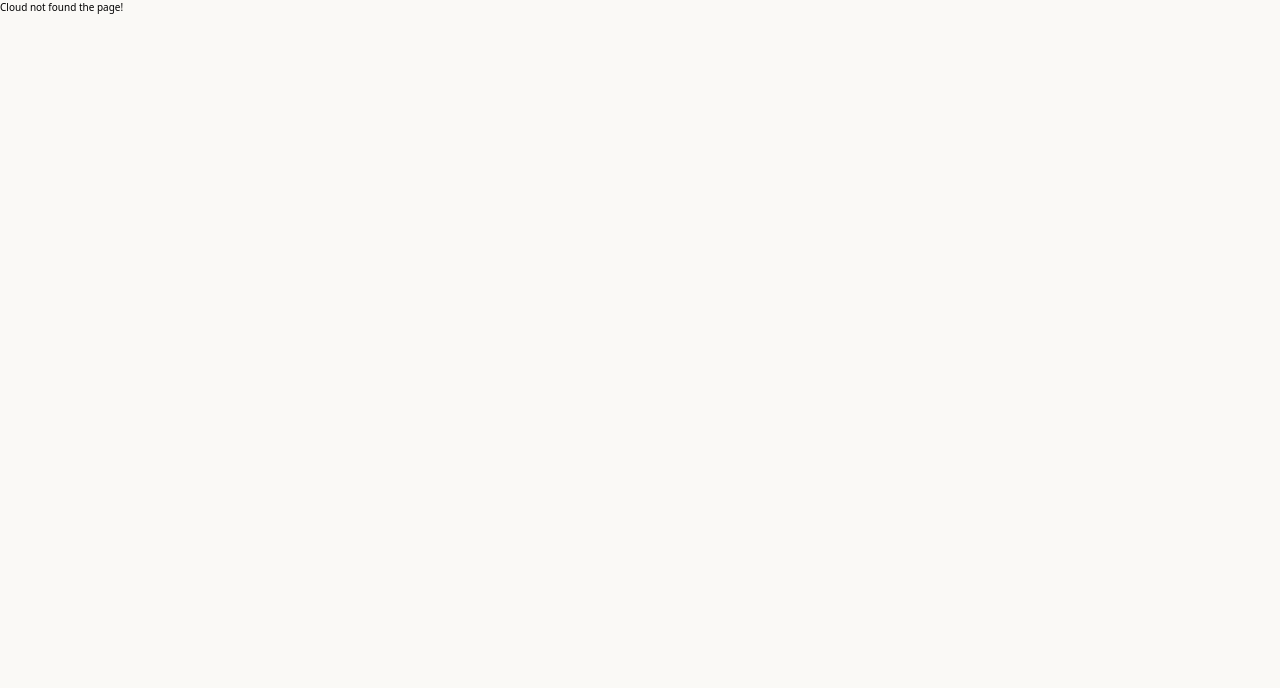
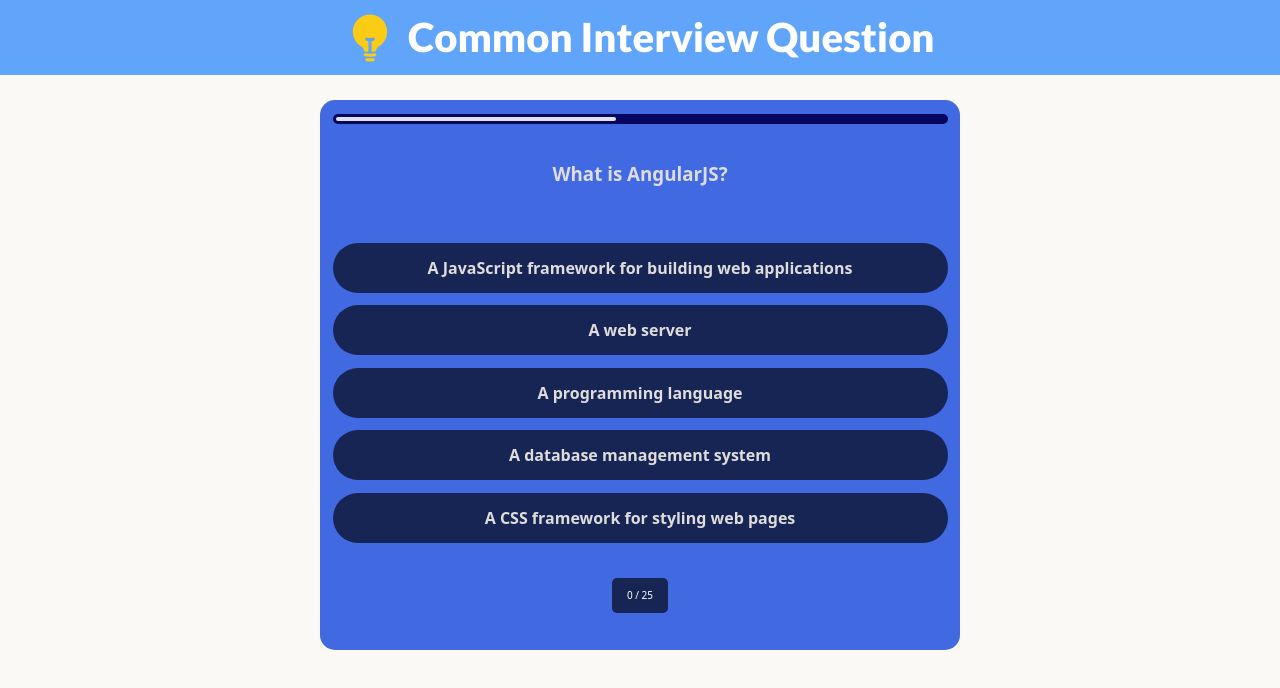
Before and after one commit to dhinesh20022806/quiz-app, a React (Vite) app: page /angularjs in a window 1280 px wide. Before the commit this address had no page. Shown: the top 688 px of the page. Built offline with nearby package versions, Linux system fonts and the light colour scheme.

Commit message:
complete project

```diff
--- a/src/App.jsx
+++ b/src/App.jsx
@@ -9,28 +9,44 @@
 } from './pages/Quiz';
 import ErrorPage from './pages/Error';
 import SummaryPage from './pages/Summary';
+import UserAnswerContextProvider from './store/user-answer-context';
+import QuizLayout from './pages/QuizLayout';
 
 const router = createBrowserRouter([
   {
     path: '/',
     element: <RootLayout />,
     errorElement: <ErrorPage />,
+
     children: [
-      { path: '', element: <HomePage /> },
+      { index:true, element: <HomePage /> },
       {
-        path: ':programmingID/quiz',
-        element: <QuizPage />,
-        loader: questionsLoader,
+        path: ':programmingID',
+        element: <QuizLayout />,
+        id:'question-programmingLanguage',
+        loader:questionsLoader,
+        children:[
+          {
+            index:true,
+            element : <QuizPage/>
+
+          },
+          {
+            path: 'summary',
+            element: <SummaryPage />,
+          },
+
+        ]
+
       },
-      {
-        path: ':programmingID/summary',
-        element: <SummaryPage />,
-      },
+
     ],
   },
 ]);
 const App = () => {
-  return <RouterProvider router={router}></RouterProvider>;
+  return (<UserAnswerContextProvider>
+    <RouterProvider router={router}></RouterProvider>
+  </UserAnswerContextProvider>);
 };
 
 export default App;
--- a/src/components/ProgrammingBox.jsx
+++ b/src/components/ProgrammingBox.jsx
@@ -2,7 +2,7 @@
 const ProgrammingBox = ({ image, title, cssClass, link }) => {
   return (
     <Link
-      to={`/${link}/quiz`}
+      to={`/${link}`}
       className={` transition-all transform flex flex-col justify-center xs:scale-50 xs:hover:scale-75 xxs:scale-50  md:scale-50  ${cssClass}  h-[40vh] shadow-2xl relative rounded-2xl text-white`}
     >
       <p className="text-2xl uppercase font-bold text-center  ">
--- a/src/components/Question.jsx
+++ b/src/components/Question.jsx
@@ -1,8 +1,12 @@
-import {useState} from 'react'
+import {useState, useContext} from 'react'
 import Answer from './Answer';
 import ProgressBar from './ProgressBar';
+import { UserAnswerCtx } from '../store/user-answer-context';
 
-const Question = ({handleSkip,currentQuestion , handleUserAnswer}) => {
+
+const Question = ({handleSkip,currentQuestion , handleUserAnswer, questions}) => {
+
+  const {userAnswer} = useContext(UserAnswerCtx)
     const [answer, setAnswer] = useState({
         selectedAnswer:'',
         isCorrect:null,
@@ -62,14 +66,22 @@
         {currentQuestion.text}
       </h1>
 
-      <div className="h-[250px]">
+      <div className="">
         <Answer
           handleUserAnswer={handleAnswer}
           answers={currentQuestion.answers}
           answerState={answerState}
           selectedAnswer={answer.selectedAnswer}
         />
+
       </div>
+
+      <div className='flex justify-center items-center   '>
+      <p className=' text-white  bg-blue-950 px-6 py-4 rounded-lg ' >
+          {userAnswer.length} / {questions.length}
+        </p>
+      </div>
+
    </>
   )
 }
--- a/src/components/Quiz.jsx
+++ b/src/components/Quiz.jsx
@@ -1,9 +1,11 @@
-import { useCallback, useState } from 'react';
+import { useCallback, useContext } from 'react';
 import { useNavigate } from 'react-router-dom';
+import {UserAnswerCtx} from '../store/user-answer-context'
 
 import Question from './Question';
 const Quiz = ({ questions, path }) => {
-  const [userAnswer, setUserAnswer] = useState([]);
+
+  const {userAnswer, handleSkip, handleUserAnswer } = useContext(UserAnswerCtx)
 
 
   const navigate = useNavigate();
@@ -11,40 +13,34 @@
 
   const activeQuestionIndex = userAnswer.length;
 
-  const handleUserAnswer = useCallback(answer => {
-    setUserAnswer(prev => {
-        return [...prev, answer]
-    })
 
-  },[])
-
-  const handleSkip = useCallback(()=>{
-    setUserAnswer(prev => {
-      return [...prev, null]
-    })
-  },[])
 
 
 
   const currentQuestion = questions[activeQuestionIndex];
 
-  if(questions.length !== userAnswer.length){
+  if(questions.length === userAnswer.length){
     navigate(`${path}/summary`)
   }
   console.log(userAnswer);
 
   console.log('%cparent re rendering' , "color:red; border: 1px solid red;");
   return (
-    <div className="w-3/6 min-w-[350px] p-5 mx-auto bg-[#4169e1] h-[50rem] space-y-14 rounded-3xl text-[#dfdcdc] ">
+   <>
+     <div className="w-3/6 min-w-[350px]  mx-auto bg-[#4169e1] h-[55rem] p-5 space-y-14 rounded-3xl text-[#dfdcdc]  ">
       <Question
       key={activeQuestionIndex}
       handleSkip={handleSkip}
     currentQuestion={currentQuestion}
     handleUserAnswer={handleUserAnswer}
+    questions={questions}
 
 
       />
+
     </div>
+
+   </>
   );
 };
 
--- a/src/components/Summary.jsx
+++ b/src/components/Summary.jsx
@@ -1,6 +1,21 @@
-import React from 'react';
+import {useContext} from 'react';
 import quizCompleteIMG from '../asserts/images/quiz-complete.png'
-const Summary = () => {
+import { UserAnswerCtx } from '../store/user-answer-context';
+import { Link } from 'react-router-dom';
+const Summary = ({questions}) => {
+    const {userAnswer} = useContext(UserAnswerCtx)
+    console.log(questions , 'from components');
+    const wrongAnswer = [...userAnswer].filter((answer, index) => answer !== questions[index].answers[0] && answer !== null)
+    const skippedAnswer = [...userAnswer].filter((answer) => answer === null);
+
+    console.log(wrongAnswer.length / userAnswer.length);
+    console.log( Math.round(0.5384615384615384));
+
+    const wrongAnswerPercentage = (wrongAnswer.length / userAnswer.length) * 100;
+    const skippedAnswerPercentage = (skippedAnswer.length / userAnswer.length) * 100;
+    const correctAnswerPercentage = ( (userAnswer.length - (wrongAnswer.length + skippedAnswer.length) ) / userAnswer.length) * 100
+
+    console.log(wrongAnswerPercentage, 'hi');
   return (
     <div className="w-1/2 bg-blue-600 text-white mx-auto gap-5 flex items-center p-2 flex-col rounded-xl h-fit">
       <p className="text-7xl font-bold">Summary</p>
@@ -11,25 +26,39 @@
       />
       <div className='flex justify-evenly w-full'>
       <div className='bg-blue-400 rounded-full p-2 size-[150px] flex flex-col gap-1 justify-center items-center'>
-        <p className='text-4xl font-black'>98.02%</p>
+        <p className='text-4xl font-black'>{wrongAnswerPercentage.toFixed(2)}%</p>
         <p className='text-2xl '>wrong Answer</p>
       </div>
       <div className='bg-blue-400 rounded-full p-2 size-[150px] flex flex-col gap-1 justify-center items-center'>
-        <p className='text-4xl font-black'>98.02%</p>
-        <p className='text-2xl '>wrong Answer</p>
+        <p className='text-4xl font-black'>{correctAnswerPercentage.toFixed(2)}%</p>
+        <p className='text-2xl '>Correct Answer</p>
       </div>
       <div className='bg-blue-400 rounded-full p-2 size-[150px] flex flex-col gap-1 justify-center items-center'>
-        <p className='text-4xl font-black'>98.02%</p>
-        <p className='text-2xl '>wrong Answer</p>
+        <p className='text-4xl font-black'>{skippedAnswerPercentage.toFixed(2)}%</p>
+        <p className='text-2xl '>skipped Answer</p>
       </div>
 
       </div>
-      <div className='bg-black'>
+      <div className='bg-white py-5 rounded-lg'>
       <ul>
-        3
+        {userAnswer.map((answer, index)=>{
+
+
+            return (<li key={index} className='flex flex-col items-center text-3xl gap-4 mb-9'>
+                    <h1 className='size-20 rounded-full bg-red-300 text-center py-4 '>{index + 1}</h1>
+                    <p className='text-black'>{questions[index].text}</p>
+                    {answer === null ? <p className='text-black'>Skipped</p> : <p className={answer === questions[index].answers[0] ? 'text-green-700' : 'text-red-700'}>{answer} </p>}
+
+            </li>)
+        })}
       </ul>
 
       </div>
+
+      <Link to='/' className=''>
+        try other programming Languages
+
+      </Link>
     </div>
   );
 };
--- a/src/pages/Home.jsx
+++ b/src/pages/Home.jsx
@@ -1,5 +1,6 @@
 import ProgrammingBox from '../components/ProgrammingBox';
 const { programmingLanguages } = await import('../languageData');
+
 const HomePage = () => {
   return (
     <>
--- a/src/pages/Quiz.jsx
+++ b/src/pages/Quiz.jsx
@@ -1,7 +1,7 @@
 import { Suspense } from 'react';
 import {
   useParams,
-  useLoaderData,
+  useRouteLoaderData,
   Await,
   json,
 } from 'react-router-dom';
@@ -21,7 +21,8 @@
 
 const QuizPage = () => {
   const params = useParams();
-  const questions = useLoaderData();
+  const questions = useRouteLoaderData('question-programmingLanguage');
+  console.log(questions);
 
   return (
     <Suspense fallback={<p className="text-center">loading</p>}>
@@ -46,6 +47,8 @@
     languageMap[params.programmingID]
   ) {
     const module = await languageMap[params.programmingID]();
+    console.log('from loader');
+    console.log(module.default);
 
     return module.default;
   }
--- /dev/null
+++ b/src/pages/QuizLayout.jsx
@@ -0,0 +1,10 @@
+import React from 'react'
+import { Outlet } from 'react-router-dom'
+
+const QuizLayout = () => {
+  return (
+    <Outlet/>
+  )
+}
+
+export default QuizLayout
--- a/src/pages/Summary.jsx
+++ b/src/pages/Summary.jsx
@@ -1,9 +1,11 @@
-import { Link } from 'react-router-dom'
+import { Link, useRouteLoaderData } from 'react-router-dom'
 import Summary from '../components/Summary'
 
 const SummaryPage = () => {
+  const questions = useRouteLoaderData('question-programmingLanguage');
+  console.log(questions);
   return (
-   <Summary/>
+   <Summary questions={questions}/>
   )
 }
 
--- /dev/null
+++ b/src/store/user-answer-context.jsx
@@ -0,0 +1,37 @@
+import { createContext, useState, useCallback } from "react";
+
+export const UserAnswerCtx = createContext({
+    userAnswer : [],
+    handleUserAnswer: ()=>{},
+    handleSkip:()=>{},
+
+})
+
+
+
+export default function UserAnswerContextProvider({children}){
+    const [userAnswer, setUserAnswer] = useState([]);
+
+    const handleUserAnswer = useCallback(answer => {
+        setUserAnswer(prev => {
+            return [...prev, answer]
+        })
+
+      },[])
+
+      const handleSkip = useCallback(()=>{
+        setUserAnswer(prev => {
+          return [...prev, null]
+        })
+      },[])
+
+    let value={
+        userAnswer : userAnswer,
+        handleUserAnswer: handleUserAnswer,
+        handleSkip:handleSkip,
+
+    }
+    return <UserAnswerCtx.Provider value={value} >
+        {children}
+    </UserAnswerCtx.Provider>
+}
```
